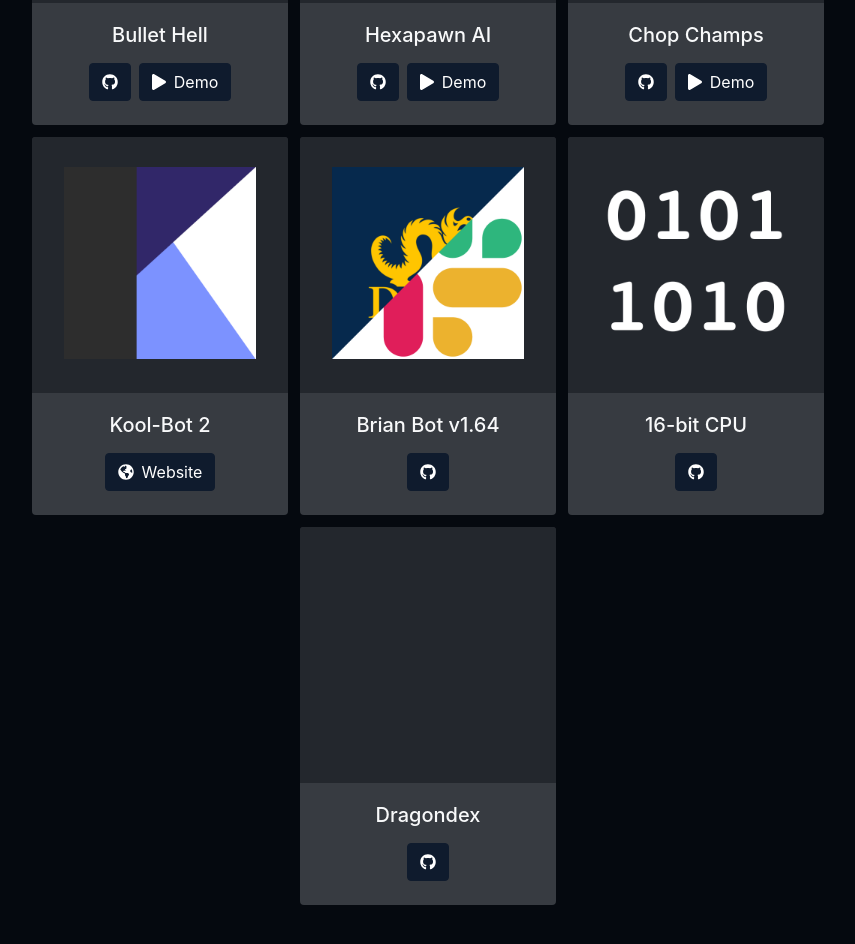
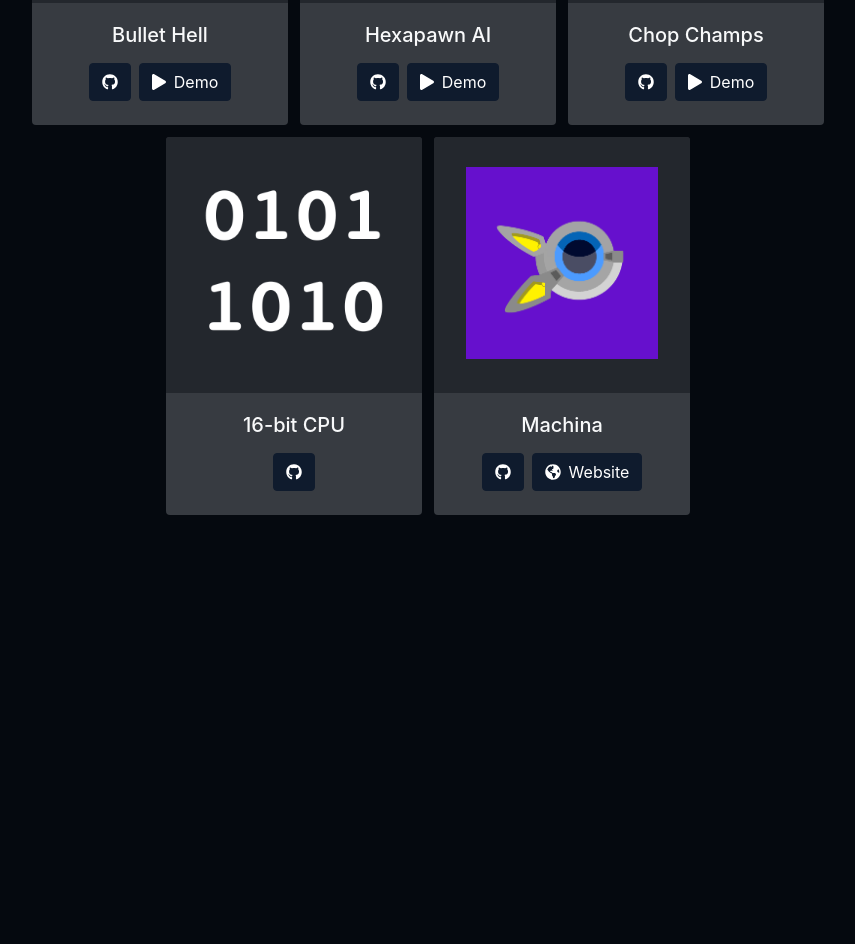
Before and after one commit to mrniceguy127/mrniceguy127.github.io, a React (Create React App) app: page /#/projects in a window 1280 px wide. Shown: the part 620-1564 px from the top of the page, without its empty margins (212-1067 px from the left). After the commit the page ends 1269 px from the top, so only its background shows below. Built offline with nearby package versions, Linux system fonts and the light colour scheme.

Commit message:
Update places, projects, intro text.

```diff
--- a/src/components/home/intro/config.js
+++ b/src/components/home/intro/config.js
@@ -6,7 +6,7 @@ export default {
   },
   header: {
     text: {
-      main: "Matt Kleiner!",
+      main: "mrnieguy127",
       copyright: {
         own: true
       }
--- a/src/components/home/social-links/config.js
+++ b/src/components/home/social-links/config.js
@@ -1,7 +1,5 @@
 export default {
   header: "Places",
-  // body: "If you think I'm cool then don't forget to follow me on social media and other places!",
-  body: "Here's where you can find me.",
   socialCards: [
     {
       key: "github",
@@ -9,13 +7,6 @@ export default {
       name: "GitHub",
       username: "mrniceguy127",
       link: "https://github.com/mrniceguy127"
-    },
-    {
-      key: "twitter",
-      icon: "fab fa-twitter",
-      name: "Twitter",
-      username: "mrniceguy127",
-      link: "https://twitter.com/mrniceguy127"
     },
     {
       key: "npm",
--- a/src/components/projects/projects-list/config.js
+++ b/src/components/projects/projects-list/config.js
@@ -1,13 +1,12 @@
 import bulletHellIcon from "../../../res/images/project-icons/bullethell.png";
 import chopChampsIcon from "../../../res/images/project-icons/chopchamps.png";
-import koolBot2Icon from "../../../res/images/project-icons/kb2.png";
 import hexapawnAIIcon from "../../../res/images/project-icons/hexapawnai.png";
-import brianbot164Icon from "../../../res/images/project-icons/bbot.png";
 import cpuIcon from "../../../res/images/project-icons/cpu.png";
+import machinaIcon from "../../../res/images/project-icons/machina.png";
 
 export default {
   header: "Projects",
-  body: "If you're interested, here is a list of some of my projects / hobby projects I've been working on.",
+  body: "Hobby projects and others.",
   projects: [
     {
       key: "bullet-hell",
@@ -73,34 +72,6 @@ export default {
       ]
     },
     {
-      key: "kool-bot-2",
-      title: "Kool-Bot 2",
-      icon: koolBot2Icon,
-      buttons: [
-        {
-          key: "website",
-          text: "Website",
-          icon: "globe-americas",
-          link: "https://koolbot2.mrniceguy127.me/",
-          iconType: "fas"
-        }
-      ]
-    },
-    {
-      key: "brian-bot-v1.64",
-      title: "Brian Bot v1.64",
-      icon: brianbot164Icon,
-      buttons: [
-        {
-          key: "github",
-          text: "",
-          icon: "github",
-          link: "https://github.com/mrniceguy127/brian-bot-v1.64",
-          iconType: "fab"
-        }
-      ]
-    },
-    {
       key: "16-bit-cpu",
       title: "16-bit CPU",
       icon: cpuIcon,
@@ -115,16 +86,23 @@ export default {
       ]
     },
     {
-      key: "dragondex",
-      title: "Dragondex",
-      icon: "",
+      key: "machina",
+      title: "Machina",
+      icon: machinaIcon,
       buttons: [
         {
           key: "github",
           text: "",
           icon: "github",
-          link: "https://github.com/mrniceguy127/dragondex-backend",
+          link: "https://github.com/mrniceguy127/machina",
           iconType: "fab"
+        },
+        {
+          key: "website",
+          text: "Website",
+          icon: "globe-americas",
+          link: "https://machina.mrniceguy127.me/",
+          iconType: "fas"
         }
       ]
     }
```
Also changed, not shown: src/res/images/project-icons/machina.png (added).
